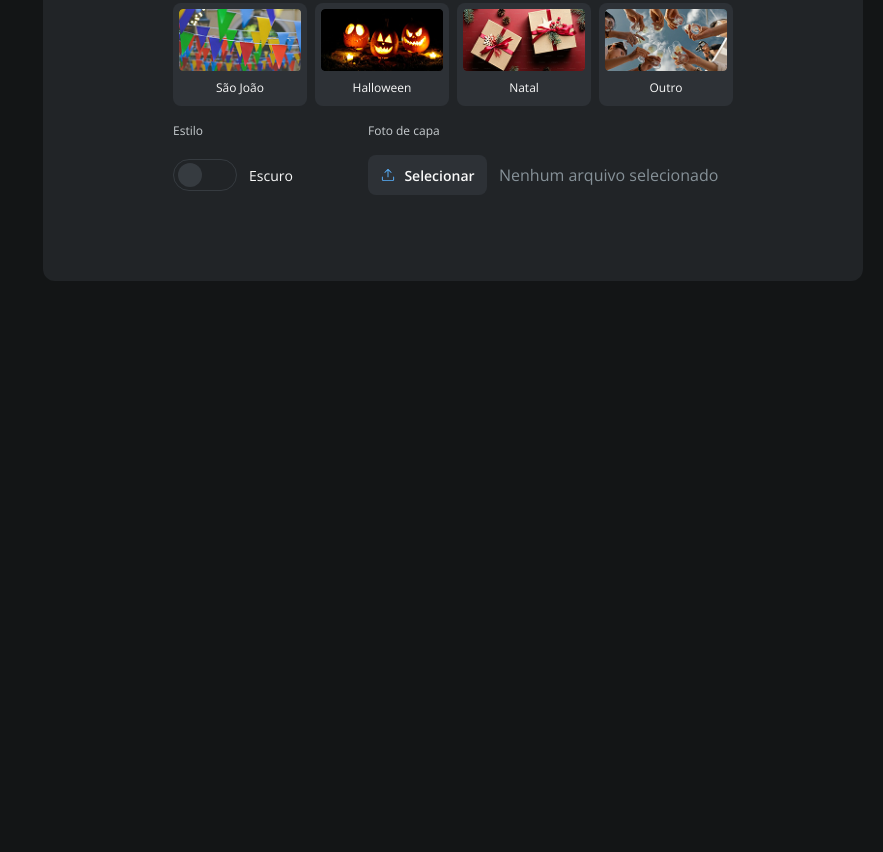
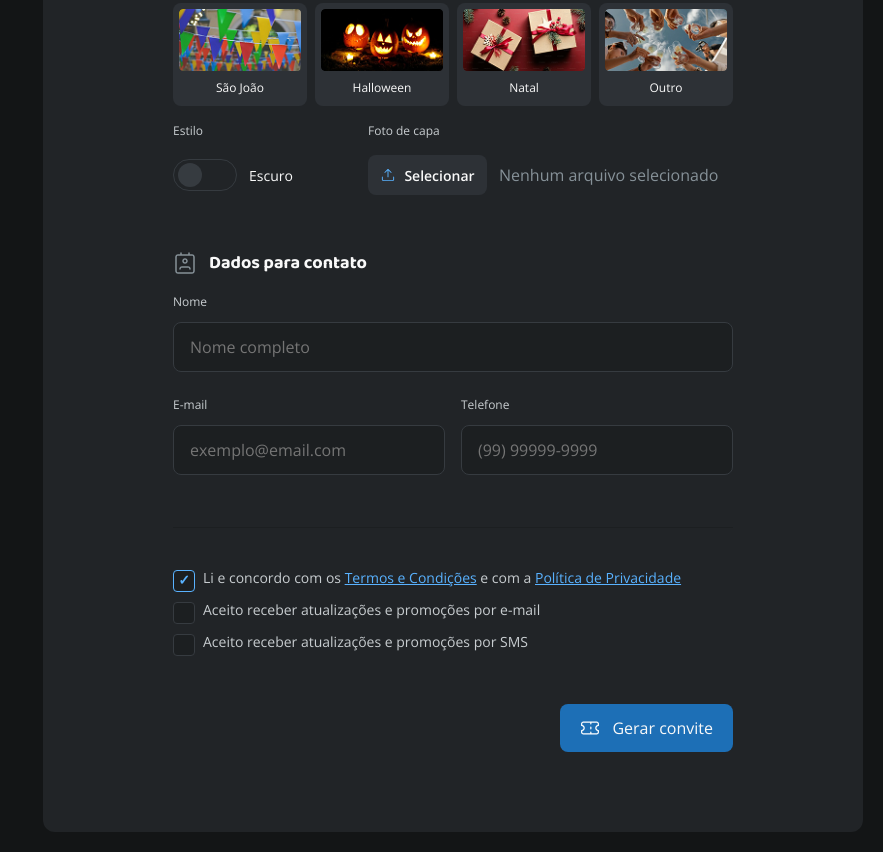
Before and after one commit to rafaelrhp/projeto-convite, a plain HTML site: page index.html in a window 1280 px wide. Shown: the part 1140-1992 px from the top of the page, without its empty margins (397-1280 px from the left). Before the commit the page ends 1441 px from the top, so only its background shows below. Drawn offline with nearby package versions, Linux system fonts and the light colour scheme.

Commit message:
Finalizando o projeto

```diff
--- a/index.html
+++ b/index.html
@@ -352,6 +352,74 @@
                 </div>
               </div>
             </fieldset>
+
+            <fieldset>
+              <div class="section-title">
+                <img src="./assets/icons/contact.svg" alt="" />
+                <legend>Dados para contato</legend>
+              </div>
+              <div>
+                <div class="input-wrapper">
+                  <label for="Nome">Nome</label>
+                  <input type="name" placeholder="Nome completo" />
+                </div>
+                <div class="grid" style="margin-top: 24px">
+                  <div class="input-wrapper grid-1">
+                    <label for="data-inicial">E-mail</label>
+                    <input
+                      type="email"
+                      name="email"
+                      id="email"
+                      placeholder="exemplo@email.com" />
+                  </div>
+                  <div class="input-wrapper grid-2">
+                    <label for="phone">Telefone</label>
+                    <input
+                      type="text"
+                      name="phone"
+                      id="phone"
+                      placeholder="(99) 99999-9999 " />
+                  </div>
+                </div>
+              </div>
+              <div class="divisor"></div>
+              <footer>
+                <div>
+                  <div>
+                    <input type="checkbox" id="terms" name="terms" checked />
+                    <label for="terms">
+                      <p>
+                        Li e concordo com os <span> Termos e Condições</span> e
+                        com a <span> Política de Privacidade </span>
+                      </p>
+                    </label>
+                  </div>
+                  <div>
+                    <input
+                      type="checkbox"
+                      id="email-updates"
+                      name="email-updates" />
+                    <label for="email-updates">
+                      <p>Aceito receber atualizações e promoções por e-mail</p>
+                    </label>
+                  </div>
+                  <div>
+                    <input
+                      type="checkbox"
+                      id="sms-updates"
+                      name="sms-updates" />
+                    <label for="sms-updates">
+                      <p>Aceito receber atualizações e promoções por SMS</p>
+                    </label>
+                  </div>
+                </div>
+                <div>
+                  <button type="submit">
+                    <span>Gerar convite</span>
+                  </button>
+                </div>
+              </footer>
+            </fieldset>
           </form>
         </div>
       </main>
@@ -422,6 +490,26 @@
           container.appendChild(errorDiv);
         }
       }
+
+      // Função para garantir que os checkboxes funcionem corretamente
+      function initializeCheckboxes() {
+        const checkboxes = document.querySelectorAll(
+          'footer input[type="checkbox"]'
+        );
+
+        checkboxes.forEach((checkbox) => {
+          // Garantir que o estado inicial seja aplicado
+          checkbox.addEventListener('change', function () {
+            // Forçar reflow para garantir que o CSS seja aplicado
+            this.style.display = 'none';
+            this.offsetHeight; // Trigger reflow
+            this.style.display = '';
+          });
+        });
+      }
+
+      // Inicializar checkboxes quando a página carregar
+      document.addEventListener('DOMContentLoaded', initializeCheckboxes);
     </script>
   </body>
 </html>
--- /dev/null
+++ b/styles/fields/footer.css
@@ -0,0 +1,121 @@
+.divisor {
+  padding: 10px;
+}
+
+footer {
+  box-sizing: border-box;
+  display: flex;
+  flex-direction: column;
+  padding: 40px 0px 0px;
+  gap: 48px;
+  border-top: 1px solid var(--input-base);
+}
+
+footer > div:first-child {
+  display: flex;
+  flex-direction: column;
+  gap: 8px;
+}
+
+footer > div:first-child > div {
+  display: flex;
+  align-items: flex-start;
+  gap: 8px;
+}
+
+footer input[type='checkbox'] {
+  all: unset;
+  width: 20px;
+  height: 20px;
+  background: var(--input-base);
+  border: 1px solid var(--input-stroke);
+  border-radius: 4px;
+  position: relative;
+  cursor: pointer;
+  flex-shrink: 0;
+  margin-top: 2px;
+}
+
+footer input[type='checkbox']:checked {
+  border-color: var(--brand-light);
+}
+
+footer input[type='checkbox']:checked::before {
+  content: '✓';
+  position: absolute;
+  left: 50%;
+  top: 50%;
+  transform: translate(-50%, -50%);
+  color: var(--brand-light);
+  font-size: 14px;
+  font-weight: bold;
+  line-height: 1;
+}
+
+footer input[type='checkbox']:not(:checked) {
+  border-color: var(--input-stroke);
+}
+
+footer input[type='checkbox']:hover {
+  border-color: var(--brand-light);
+}
+
+footer label {
+  display: flex;
+  align-items: flex-start;
+  gap: 8px;
+  margin: 0;
+  justify-content: flex-start;
+}
+
+footer p {
+  font: var(--body-sm);
+  color: var(--text-body);
+  cursor: pointer;
+  margin: 0;
+  line-height: 1.4;
+  text-align: left;
+
+  & span {
+    color: var(--brand-light);
+    text-decoration: underline;
+  }
+}
+
+footer label p {
+  cursor: pointer;
+  margin: 0;
+  align-items: flex-start;
+  text-align: left;
+}
+
+footer > div:last-child {
+  display: flex;
+  flex-direction: column;
+  align-items: flex-end;
+}
+
+footer button {
+  display: flex;
+  align-items: center;
+  padding: 4px 20px;
+  gap: 12px;
+  height: 48px;
+  background: var(--brand-dar);
+  border-radius: 8px;
+  border: none;
+  cursor: pointer;
+}
+
+footer button::before {
+  content: '';
+  width: 20px;
+  height: 20px;
+  background-image: url(../../assets/icons/ticket.svg);
+}
+
+footer button span {
+  font: var(--body-md);
+  color: var(--text-heading);
+  flex: none;
+}
--- a/styles/forms.css
+++ b/styles/forms.css
@@ -4,6 +4,7 @@
 @import url(./fields/radio-theme.css);
 @import url(./fields/switch.css);
 @import url(./fields/file-upload.css);
+@import url(./fields/footer.css);
 
 fieldset {
   border: none;
```
Also changed, not shown: assets/icons/contact.svg (added), assets/icons/ticket.svg (added).
